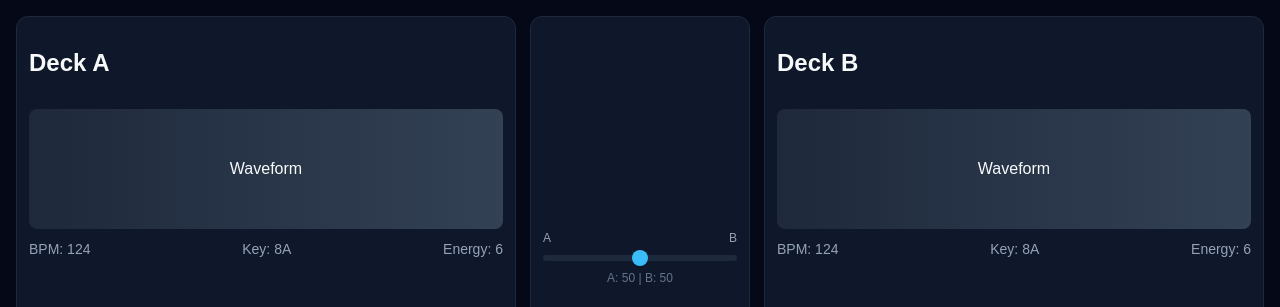
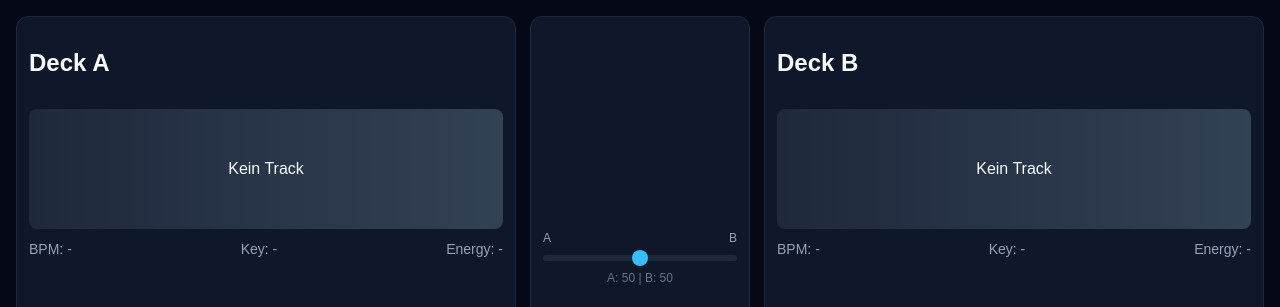
Before and after one commit to thomas-2026-dorf/mac-ki-dj, a React (Vite) app: page / in a window 1280 px wide. Shown: the top 307 px of the page. Built offline with nearby package versions, Linux system fonts and the light colour scheme.

Commit message:
Tracks können in Deck A geladen werden

```diff
--- a/src/App.tsx
+++ b/src/App.tsx
@@ -1,3 +1,4 @@
+import { useState } from "react";
 import "./App.css";
 
 import Deck from "./components/Deck";
@@ -5,17 +6,21 @@ import Crossfader from "./components/Crossfader";
 import TrackList from "./components/TrackList";
 import AiPanel from "./components/AiPanel";
 
+import type { Track } from "./types/track";
+
 function App() {
+  const [deckATrack, setDeckATrack] = useState<Track | undefined>();
+
   return (
     <div className="app">
       <div className="top">
-        <Deck title="Deck A" />
+        <Deck title="Deck A" track={deckATrack} />
         <Crossfader />
         <Deck title="Deck B" />
       </div>
 
       <div className="bottom">
-        <TrackList />
+        <TrackList onSelect={setDeckATrack} />
         <AiPanel />
       </div>
     </div>
--- a/src/components/Deck.tsx
+++ b/src/components/Deck.tsx
@@ -1,8 +1,11 @@
+import type { Track } from "../types/track";
+
 type DeckProps = {
     title: string;
+    track?: Track;
 };
 
-export default function Deck({ title }: DeckProps) {
+export default function Deck({ title, track }: DeckProps) {
     return (
         <div className="deck">
             <div className="deck-header">
@@ -10,13 +13,13 @@ export default function Deck({ title }: DeckProps) {
             </div>
 
             <div className="waveform">
-                <span>Waveform</span>
+                <span>{track ? track.title : "Kein Track"}</span>
             </div>
 
             <div className="deck-info">
-                <div>BPM: 124</div>
-                <div>Key: 8A</div>
-                <div>Energy: 6</div>
+                <div>BPM: {track ? track.bpm : "-"}</div>
+                <div>Key: {track ? track.key : "-"}</div>
+                <div>Energy: {track ? track.energy : "-"}</div>
             </div>
         </div>
     );
--- a/src/components/TrackList.tsx
+++ b/src/components/TrackList.tsx
@@ -1,6 +1,11 @@
 import { demoTracks } from "../data/demoTracks";
+import type { Track } from "../types/track";
 
-export default function TrackList() {
+type Props = {
+    onSelect: (track: Track) => void;
+};
+
+export default function TrackList({ onSelect }: Props) {
     return (
         <div className="track-list">
             <h2>Songliste</h2>
@@ -14,7 +19,11 @@ export default function TrackList() {
             </div>
 
             {demoTracks.map((track) => (
-                <div className="track-row" key={track.id}>
+                <div
+                    className="track-row"
+                    key={track.id}
+                    onClick={() => onSelect(track)}
+                >
                     <div>
                         <strong>{track.title}</strong>
                         <small>
```
